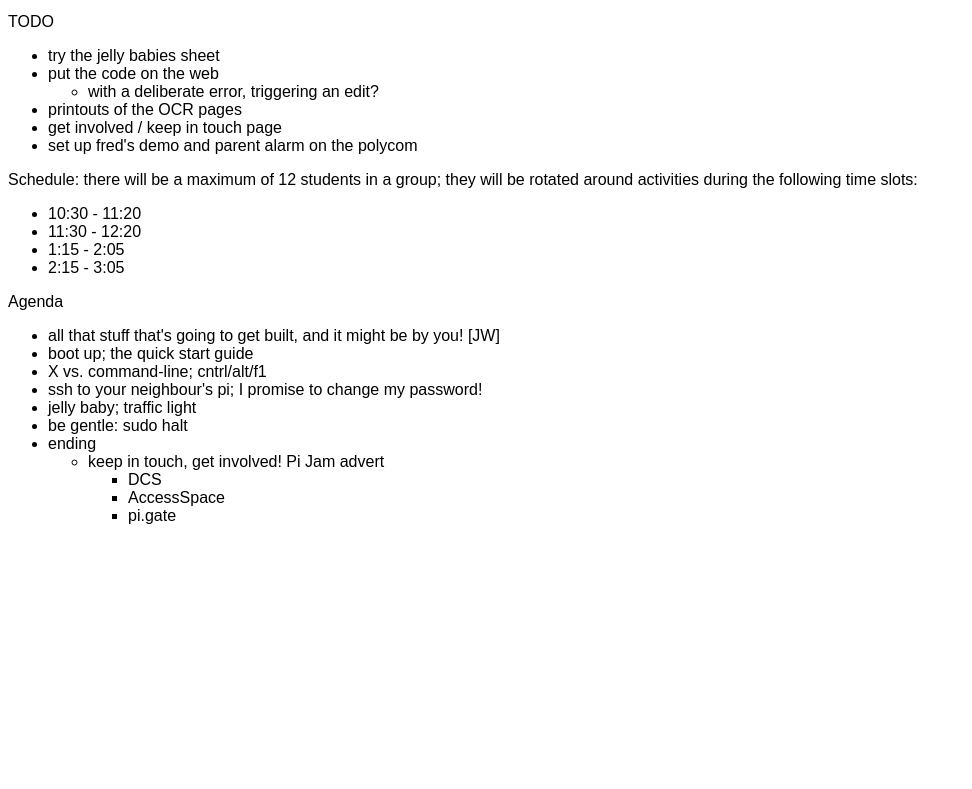
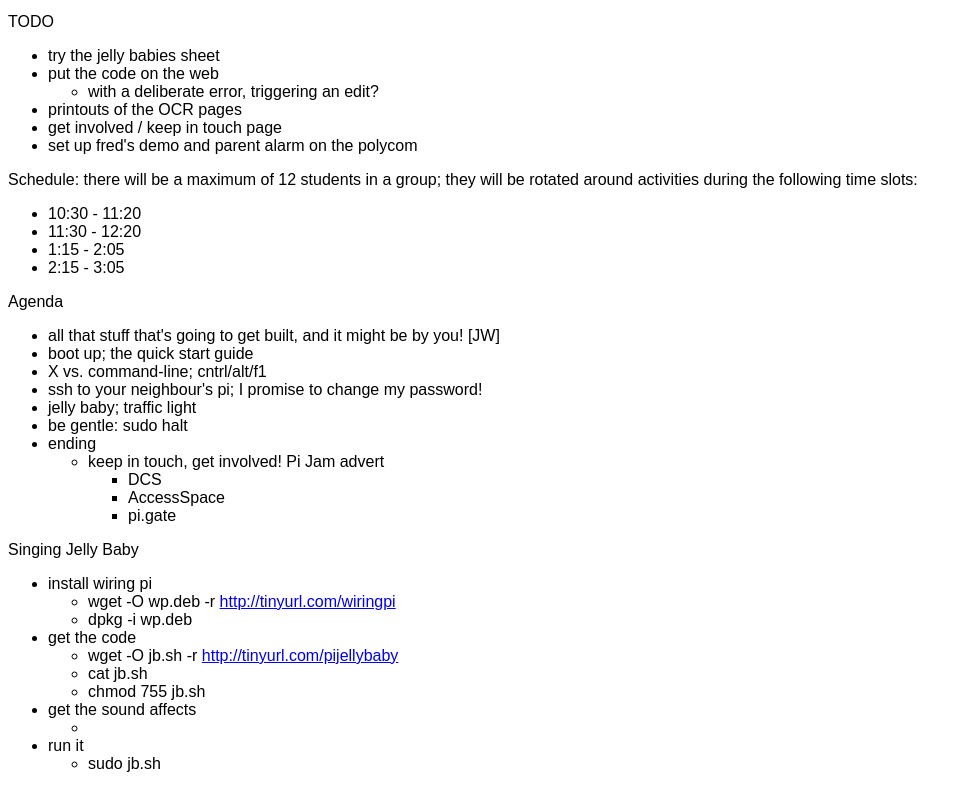
Before and after one commit to hamishcunningham/pi-tronics, a plain HTML site: page outreach/index.html in a window 1280 px wide. Shown: the part 101-890 px from the top of the page, without its empty margins (0-972 px from the left). Before the commit the page ends 800 px from the top, so only its background shows below. Drawn offline with Linux system fonts and the light colour scheme.

Commit message:
new jelly baby example

```diff
--- a/outreach/index.html
+++ b/outreach/index.html
@@ -86,4 +86,27 @@ rotated around activities during the following time slots:</p>
     </ul></li>
   </ul></li>
 </ul>
+
+<p>Singing Jelly Baby</p>
+<ul>
+<li>install wiring pi
+  <ul>
+  <li>wget -O wp.deb -r <a class="cow-url" href="http://tinyurl.com/wiringpi">http://tinyurl.com/wiringpi</a></li>
+  <li>dpkg -i wp.deb</li>
+  </ul></li>
+<li>get the code
+  <ul>
+  <li>wget -O jb.sh -r <a class="cow-url" href="http://tinyurl.com/pijellybaby">http://tinyurl.com/pijellybaby</a></li>
+  <li>cat jb.sh</li>
+  <li>chmod 755 jb.sh</li>
+  </ul></li>
+<li>get the sound affects
+  <ul>
+  <li></li>
+  </ul></li>
+<li>run it
+  <ul>
+  <li>sudo jb.sh</li>
+  </ul></li>
+</ul>
 </body></html>
```
Also changed, not shown: 1 other file.
